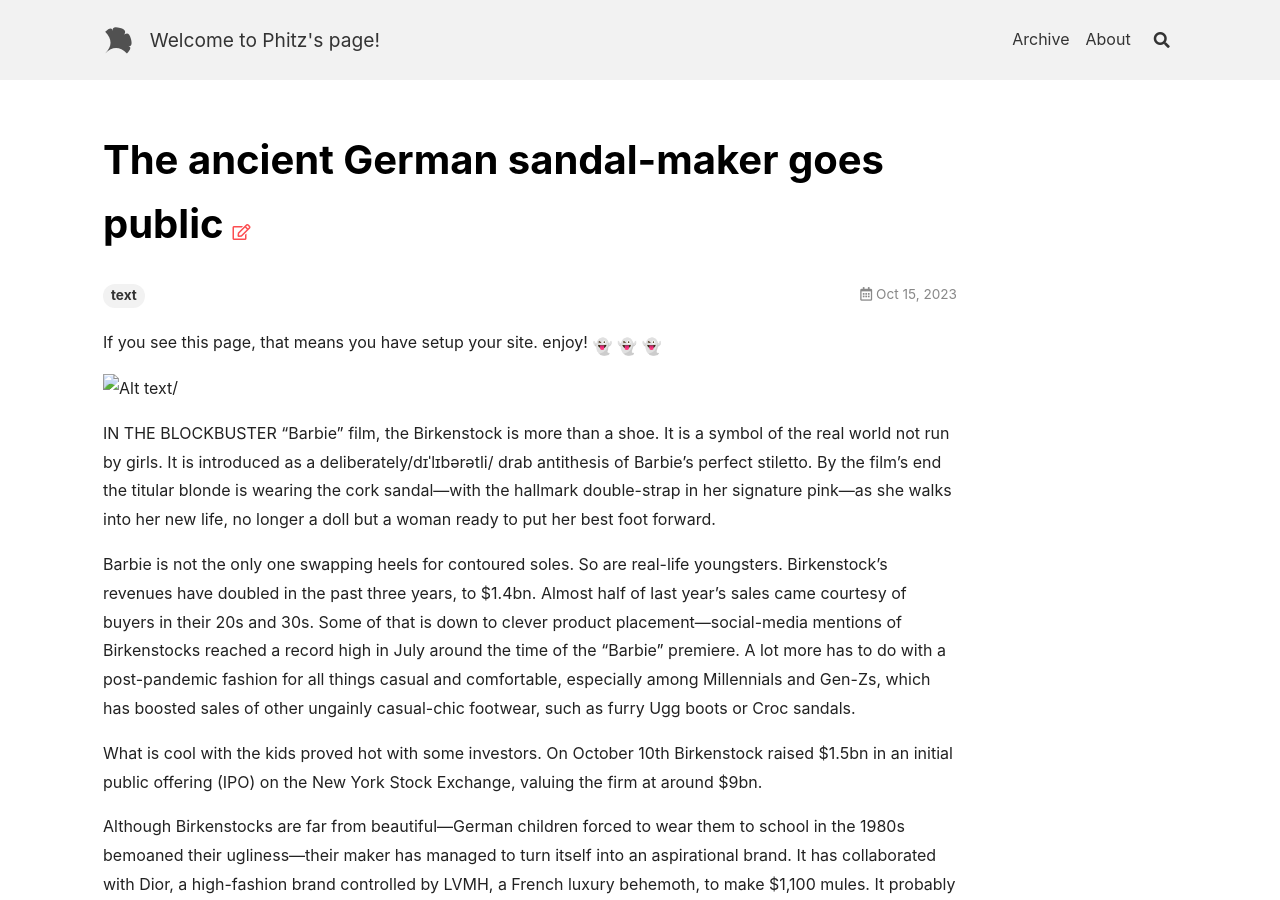
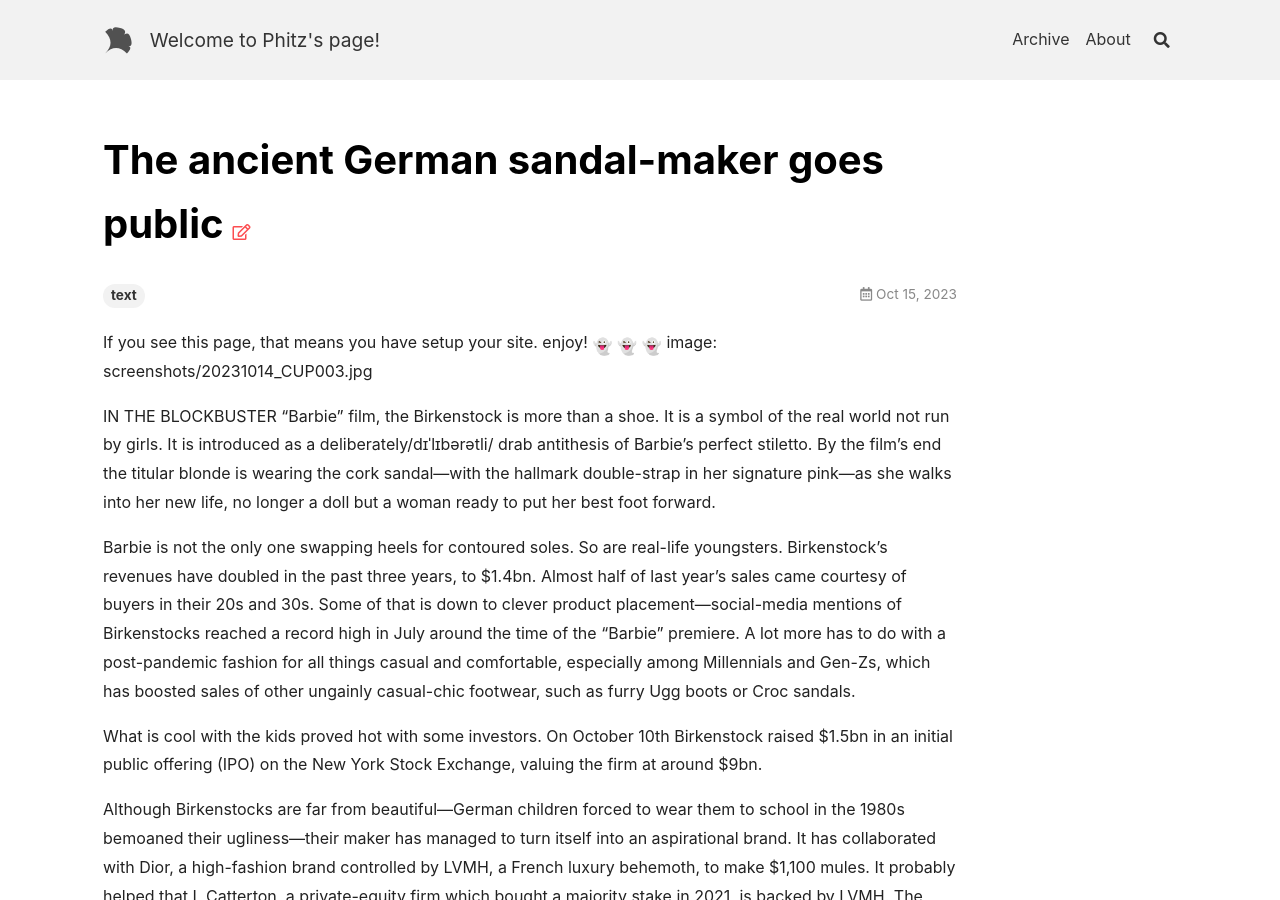
Before and after one commit to Fi-tz/Fi-tz, a Jekyll site: the page built from _posts/2023-10-15-ancient.md, in a window 1280 px wide and 900 px high. Built offline with Jekyll 4.4.1, drawn with Linux system fonts in a browser that asks for light colours; nearby versions of some CDN libraries; emoji names are drawn with the system emoji font.

Commit message:
modified

```diff
--- a/_posts/2023-10-15-ancient.md
+++ b/_posts/2023-10-15-ancient.md
@@ -4,8 +4,7 @@ tags: text
 ---
 
 If you see this page, that means you have setup your site. enjoy! :ghost: :ghost: :ghost:
-
-![Alt text](image.png)/
+image: screenshots/20231014_CUP003.jpg
 
 IN THE BLOCKBUSTER “Barbie” film, the Birkenstock is more than a shoe. It is a symbol of the real world not run by girls. It is introduced as a deliberately/dɪˈlɪbərətli/ drab antithesis of Barbie’s perfect stiletto. By the film’s end the titular blonde is wearing the cork sandal—with the hallmark double-strap in her signature pink—as she walks into her new life, no longer a doll but a woman ready to put her best foot forward.
 
```
Also changed, not shown: _posts/image.png (deleted), screenshots/20231014_CUP003.jpg (added).
